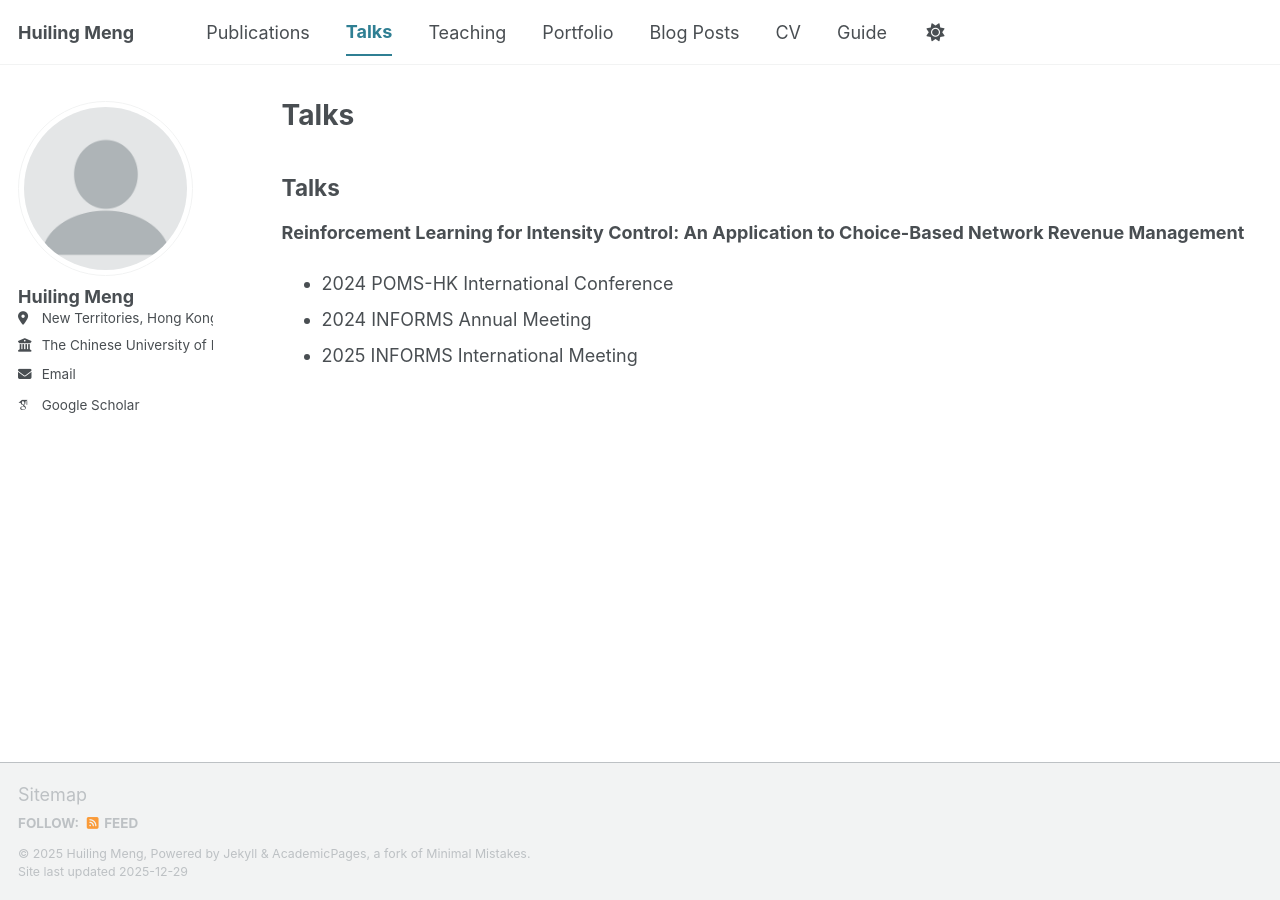
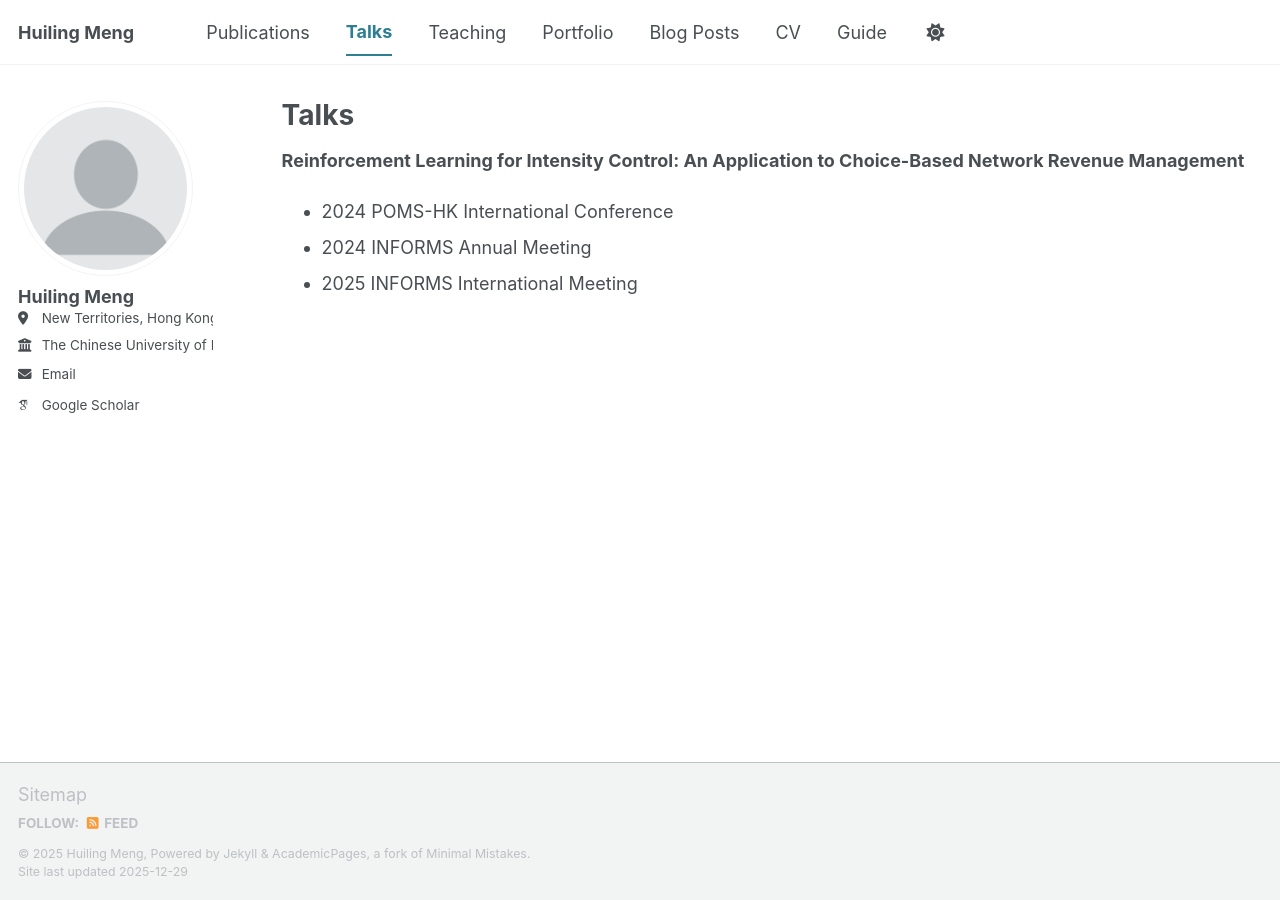
Before and after one commit to huilingmeng/huilingmeng.github.io, a Jekyll site: the page built from _pages/talks.md, in a window 1280 px wide. Built offline with Jekyll 4.4.1, drawn with Linux system fonts in a browser that asks for light colours; some web fonts are replaced; a script bundle is joined from its source files by our own code; library files that are not in the unit come from our copies.

Commit message:
Update talks.md

```diff
--- a/_pages/talks.md
+++ b/_pages/talks.md
@@ -5,7 +5,6 @@ permalink: /talks/
 author_profile: true
 ---
 
-## Talks
 
 **Reinforcement Learning for Intensity Control: An Application to Choice-Based Network Revenue Management**
 
```
